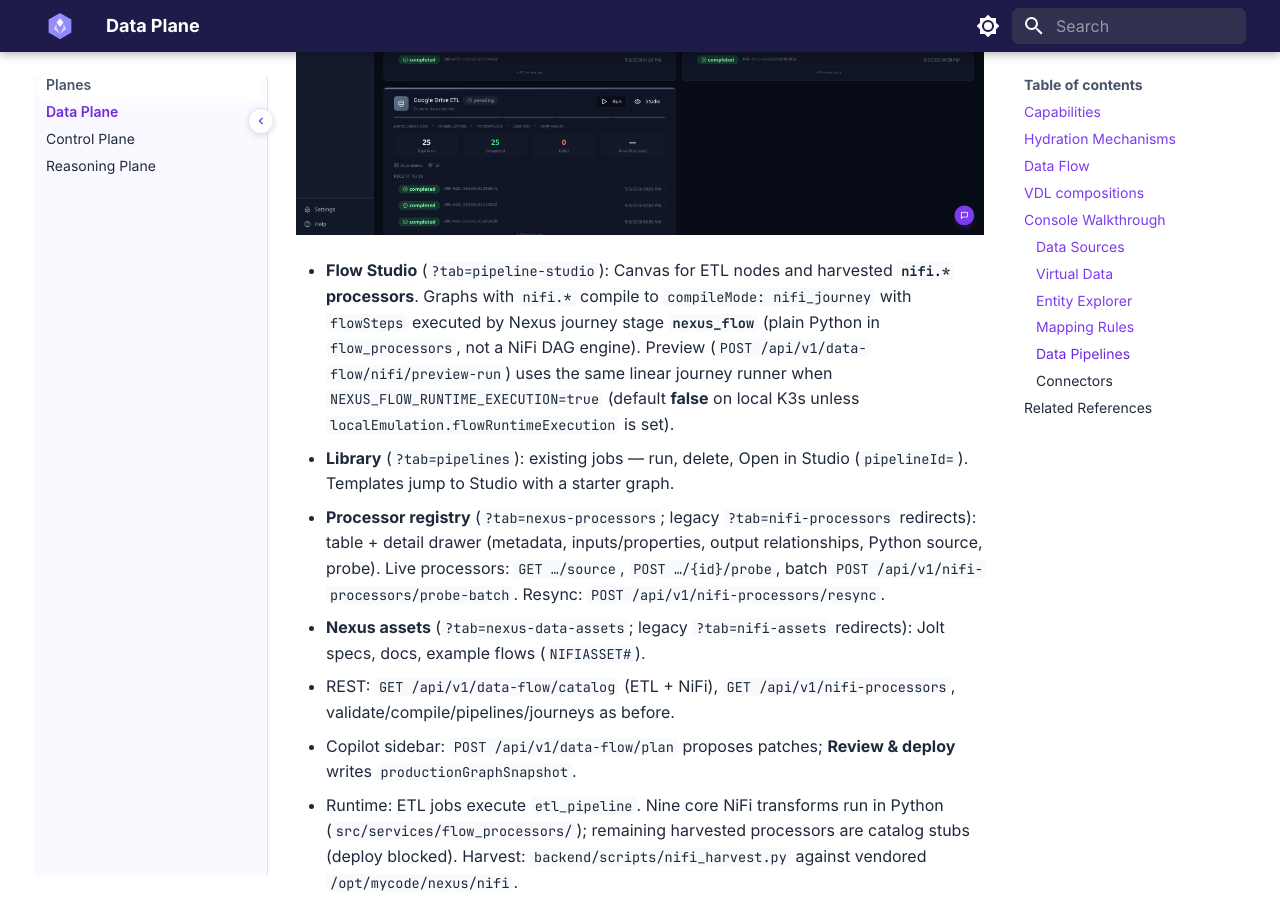
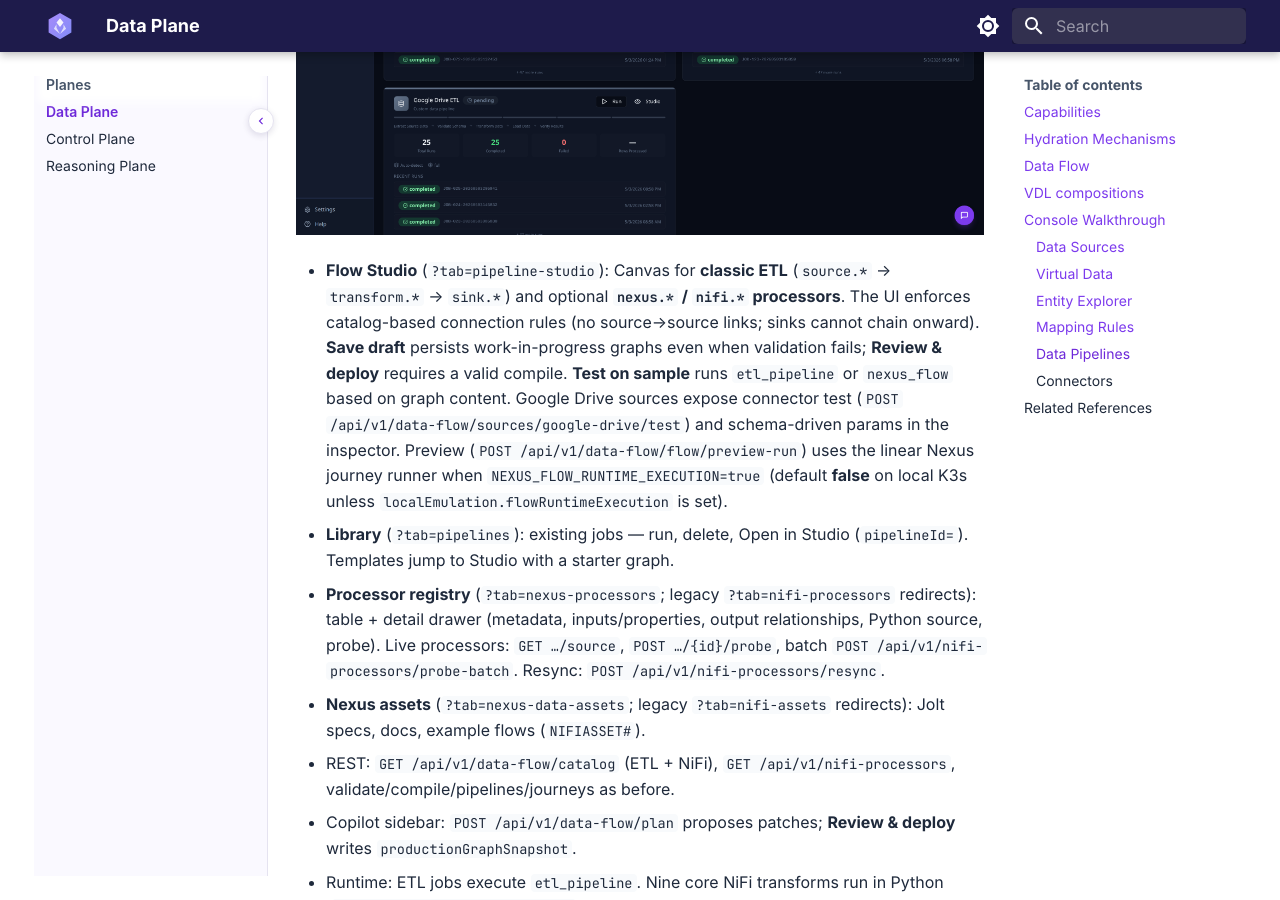
Before and after one commit to nexusdataai/nexus-docs, an MkDocs documentation site: the page built from docs/planes/data-plane.md, in a window 1280 px wide and 900 px high, scrolled down 4958 px. Built offline with MkDocs 1.6.1 and Material for MkDocs 9.7.7, drawn with Linux system fonts in a browser that asks for light colours; some web fonts are replaced; the version menu is left out.

Commit message:
docs: update Data Plane Flow Studio behavior

```diff
--- a/docs/planes/data-plane.md
+++ b/docs/planes/data-plane.md
@@ -105,7 +105,7 @@ Six tabs cover the hydration lifecycle.
 
 ![Data Pipelines](../assets/data-plane/data-plane-5-data-pipelines.png)
 
-- **Flow Studio** (`?tab=pipeline-studio`): Canvas for ETL nodes and harvested **`nifi.*` processors**. Graphs with `nifi.*` compile to `compileMode: nifi_journey` with `flowSteps` executed by Nexus journey stage **`nexus_flow`** (plain Python in `flow_processors`, not a NiFi DAG engine). Preview (`POST /api/v1/data-flow/nifi/preview-run`) uses the same linear journey runner when `NEXUS_FLOW_RUNTIME_EXECUTION=true` (default **false** on local K3s unless `localEmulation.flowRuntimeExecution` is set).
+- **Flow Studio** (`?tab=pipeline-studio`): Canvas for **classic ETL** (`source.*` → `transform.*` → `sink.*`) and optional **`nexus.*` / `nifi.*` processors**. The UI enforces catalog-based connection rules (no source→source links; sinks cannot chain onward). **Save draft** persists work-in-progress graphs even when validation fails; **Review & deploy** requires a valid compile. **Test on sample** runs `etl_pipeline` or `nexus_flow` based on graph content. Google Drive sources expose connector test (`POST /api/v1/data-flow/sources/google-drive/test`) and schema-driven params in the inspector. Preview (`POST /api/v1/data-flow/flow/preview-run`) uses the linear Nexus journey runner when `NEXUS_FLOW_RUNTIME_EXECUTION=true` (default **false** on local K3s unless `localEmulation.flowRuntimeExecution` is set).
 - **Library** (`?tab=pipelines`): existing jobs — run, delete, Open in Studio (`pipelineId=`). Templates jump to Studio with a starter graph.
 - **Processor registry** (`?tab=nexus-processors`; legacy `?tab=nifi-processors` redirects): table + detail drawer (metadata, inputs/properties, output relationships, Python source, probe). Live processors: `GET …/source`, `POST …/{id}/probe`, batch `POST /api/v1/nifi-processors/probe-batch`. Resync: `POST /api/v1/nifi-processors/resync`.
 - **Nexus assets** (`?tab=nexus-data-assets`; legacy `?tab=nifi-assets` redirects): Jolt specs, docs, example flows (`NIFIASSET#`).
```
